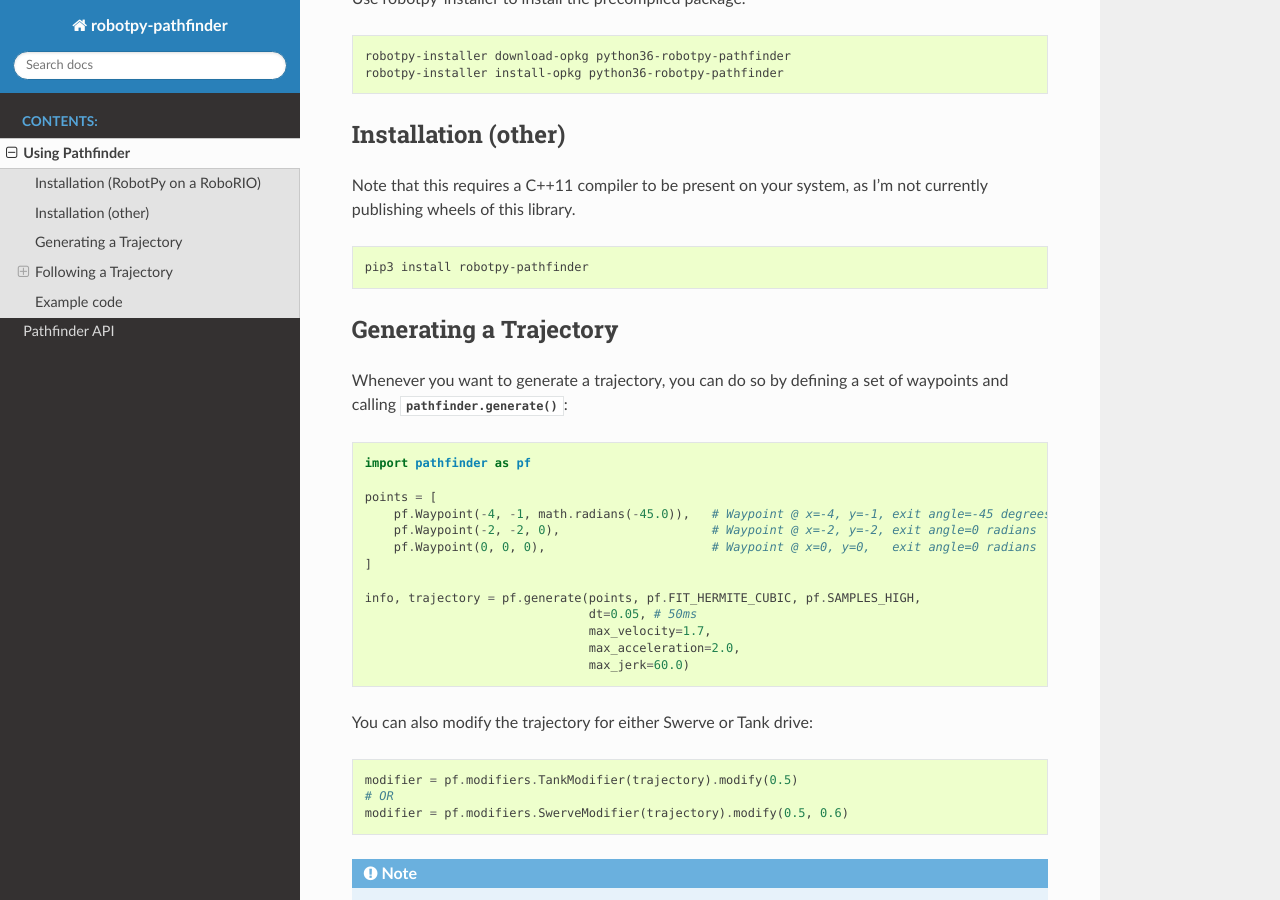
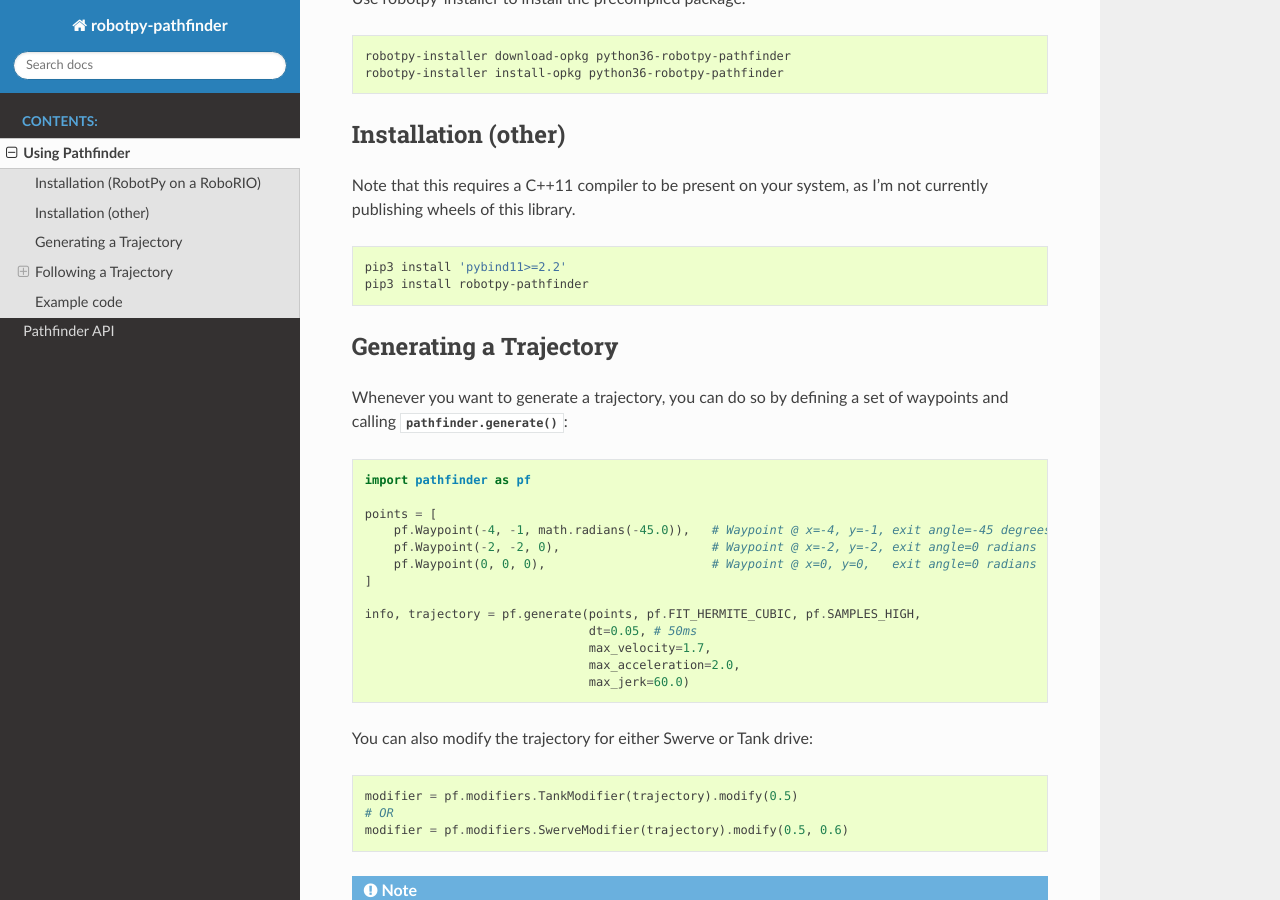
Before and after one commit to robotpy/robotpy-pathfinder, a Sphinx documentation site: the page built from docs/usage.rst, in a window 1280 px wide and 900 px high, scrolled down 354 px. Built offline with Sphinx 7.4.7 and the Read the Docs theme 2.0.0, drawn with Linux system fonts in a browser that asks for light colours; the version number could not be read and is left out.

Commit message:
Update requirements documentation

```diff
--- a/docs/usage.rst
+++ b/docs/usage.rst
@@ -22,6 +22,7 @@ not currently publishing wheels of this library.
 
 .. code-block:: bash
 
+    pip3 install 'pybind11>=2.2'
     pip3 install robotpy-pathfinder
 
 Generating a Trajectory
```
